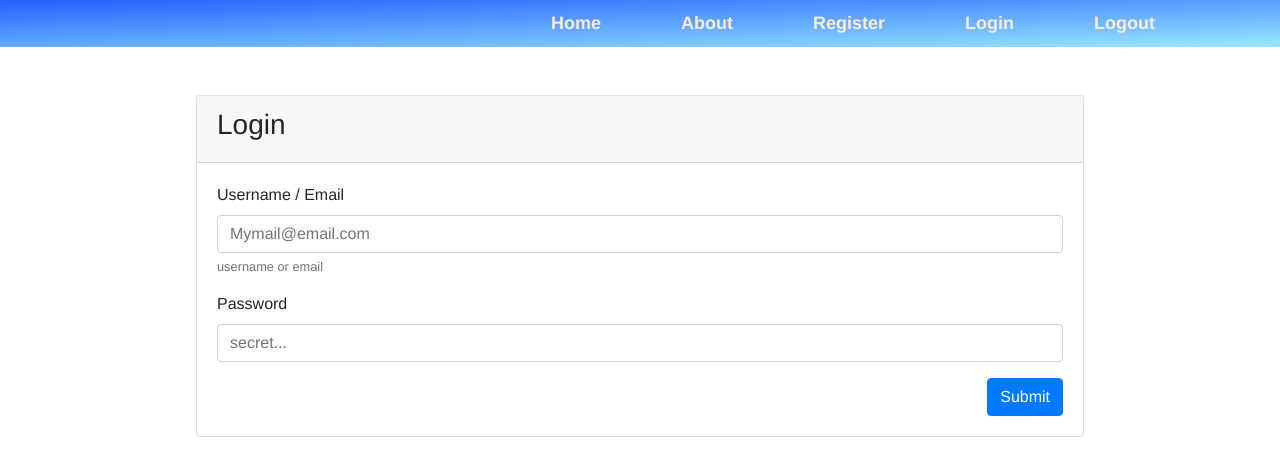
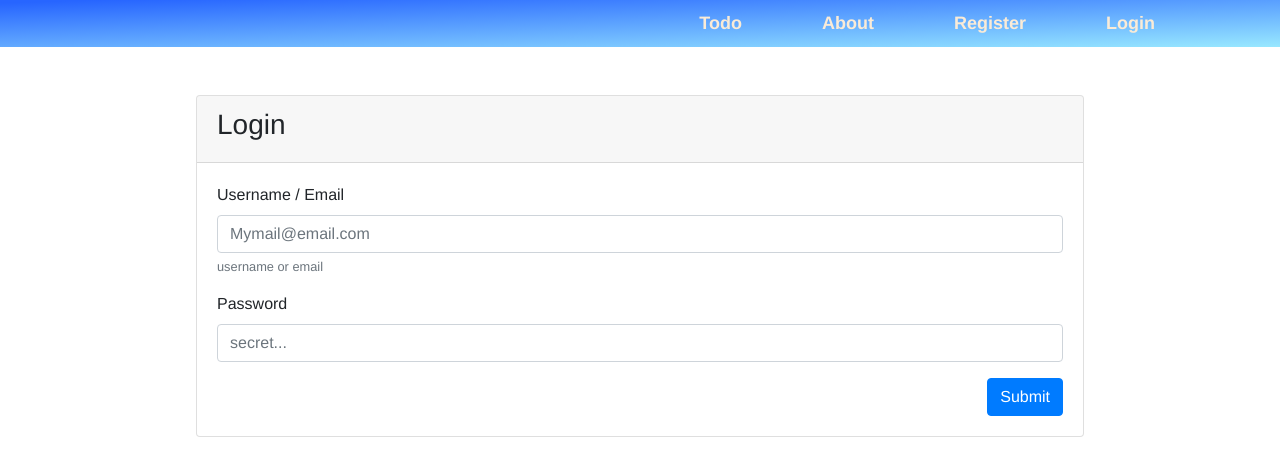
Before and after one commit to eevan7a9/Todo, a Vue app: page /#/login in a window 1280 px wide. Shown: the top 476 px of the page. Built offline with nearby package versions, Linux system fonts and the light colour scheme.

Commit message:
add condition on navbar

```diff
--- a/src/components/Navbar.vue
+++ b/src/components/Navbar.vue
@@ -2,21 +2,22 @@
   <nav id="top-nav">
     <div id="nav" class="container">
       <router-link to="/">
-        <a>Home</a>
+        <a>Todo</a>
       </router-link>
 
       <router-link to="/about">
         <a>About</a>
       </router-link>
 
-      <router-link to="/register">
+      <router-link to="/register" v-if="getUserToken == null">
         <a>Register</a>
       </router-link>
 
-      <router-link to="/login">
+      <router-link to="/login" v-if="getUserToken == null">
         <a>Login</a>
       </router-link>
-      <router-link to="/logout">
+
+      <router-link to="/logout" v-if="getUserToken != null">
         <a>Logout</a>
       </router-link>
     </div>
@@ -24,8 +25,12 @@
 </template>
 
 <script>
+import { mapGetters } from "vuex";
 export default {
-  name: "navbar"
+  name: "navbar",
+  computed: {
+    ...mapGetters(["getUserToken"])
+  }
 };
 </script>
 
```
